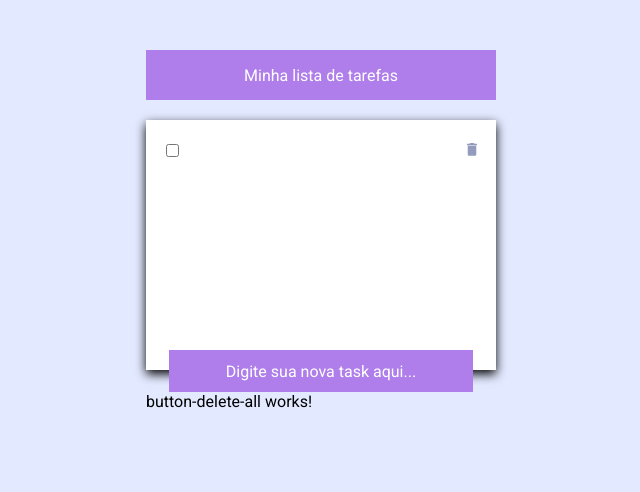
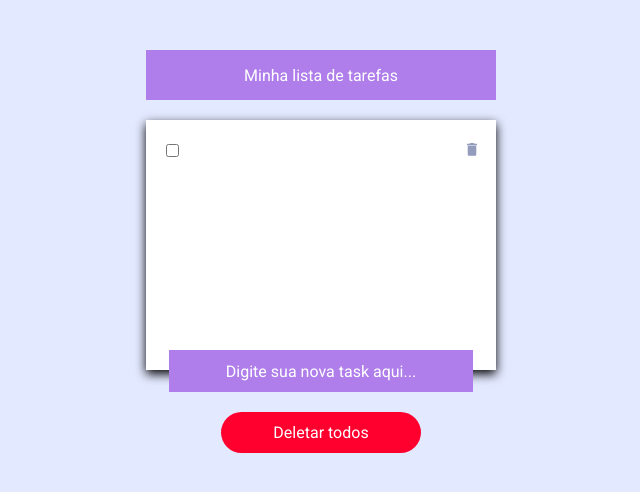
Before and after one commit to expedito16/to-doList, an Angular app: page / in a window 1280 px wide. Shown: the top 492 px of the page, without its empty margins (319-959 px from the left). Built offline with nearby package versions, Linux system fonts and the light colour scheme.

Commit message:
Ajuste no layout do botao para deletar todas as tasks

```diff
--- a/src/app/module/home/component/button-delete-all/button-delete-all.component.html
+++ b/src/app/module/home/component/button-delete-all/button-delete-all.component.html
@@ -1 +1,3 @@
-<p>button-delete-all works!</p>
+<section>
+  <button>Deletar todos</button>
+</section>
--- a/src/app/module/home/component/button-delete-all/button-delete-all.component.scss
+++ b/src/app/module/home/component/button-delete-all/button-delete-all.component.scss
@@ -0,0 +1,18 @@
+@import "/src/dist/variables.scss";
+
+section {
+  display: flex;
+  justify-content: center;
+  margin-top: 20px;
+}
+
+button {
+  width: 200px;
+  min-height: 41px;
+  font-size: 16px;
+  background: $danger-color;
+  color: $secondary-text-color;
+  border: none;
+  border-radius: 50px;
+  cursor: pointer;
+}
```
